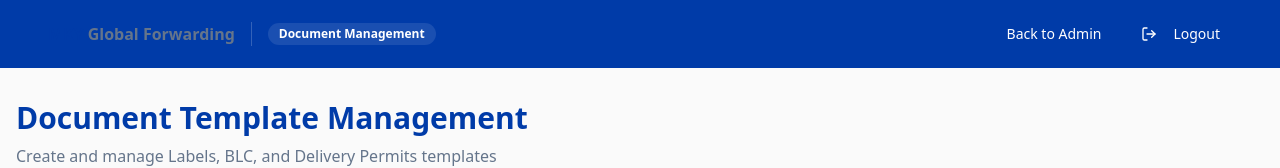
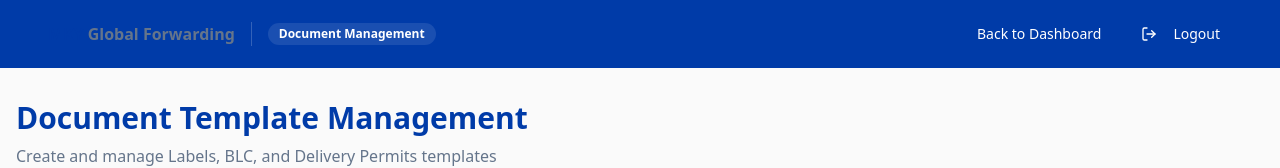
Before and after one commit to Saichandranellikanti/quiltplatform, a React (Vite) app: page /document-management in a window 1280 px wide. Shown: the top 168 px of the page. Built offline with nearby package versions, Linux system fonts and the light colour scheme; no server answers; the database is empty.

Commit message:
Refine staff navigation
Ensure staff users do not see any links or access to admin-related pages. This change focuses on preventing any "back to admin" pathways from the staff interface.

```diff
--- a/src/pages/DocumentManagement.tsx
+++ b/src/pages/DocumentManagement.tsx
@@ -31,7 +31,7 @@ interface DocumentTemplate {
 }
 
 const DocumentManagement: React.FC = () => {
-  const { signOut } = useAuth();
+  const { signOut, profile } = useAuth();
   const { toast } = useToast();
   const [templates, setTemplates] = useState<DocumentTemplate[]>([]);
   const [isCreating, setIsCreating] = useState(false);
@@ -148,10 +148,16 @@ const DocumentManagement: React.FC = () => {
             <Button
               variant="ghost"
               size="sm"
-              onClick={() => window.location.href = '/mky-admin'}
+              onClick={() => {
+                if (profile?.role === 'Admin') {
+                  window.location.href = '/mky-admin';
+                } else {
+                  window.location.href = '/mky-staff';
+                }
+              }}
               className="text-white hover:bg-white/10"
             >
-              Back to Admin
+              Back to Dashboard
             </Button>
             <Button variant="ghost" size="sm" onClick={signOut} className="text-white hover:bg-white/10">
               <LogOut className="h-4 w-4 mr-2" />
```
